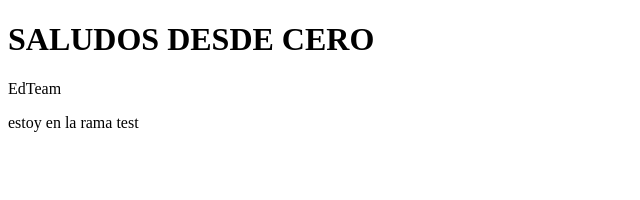
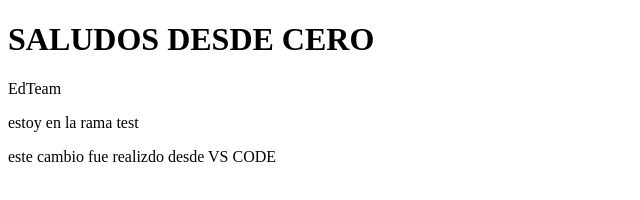
Before and after one commit to wcortez123/CURSO-PRACTICANDO-GIT, a plain HTML site: page index.html in a window 1280 px wide. Shown: the whole page, without its empty margins (0-640 px from the left). Drawn offline with Linux system fonts and the light colour scheme.

Commit message:
commit de prueba desde VS Code

```diff
--- a/index.html
+++ b/index.html
@@ -8,5 +8,8 @@
 	<h1>SALUDOS DESDE CERO</h1>
 	<P>EdTeam</P>
 	<section><p>estoy en la rama test</p></section>
+	<div>
+		<p>este cambio fue realizdo desde VS CODE</p>
+	</div>
 </body>
 </html>
```
Also changed, not shown: 1 other file.
